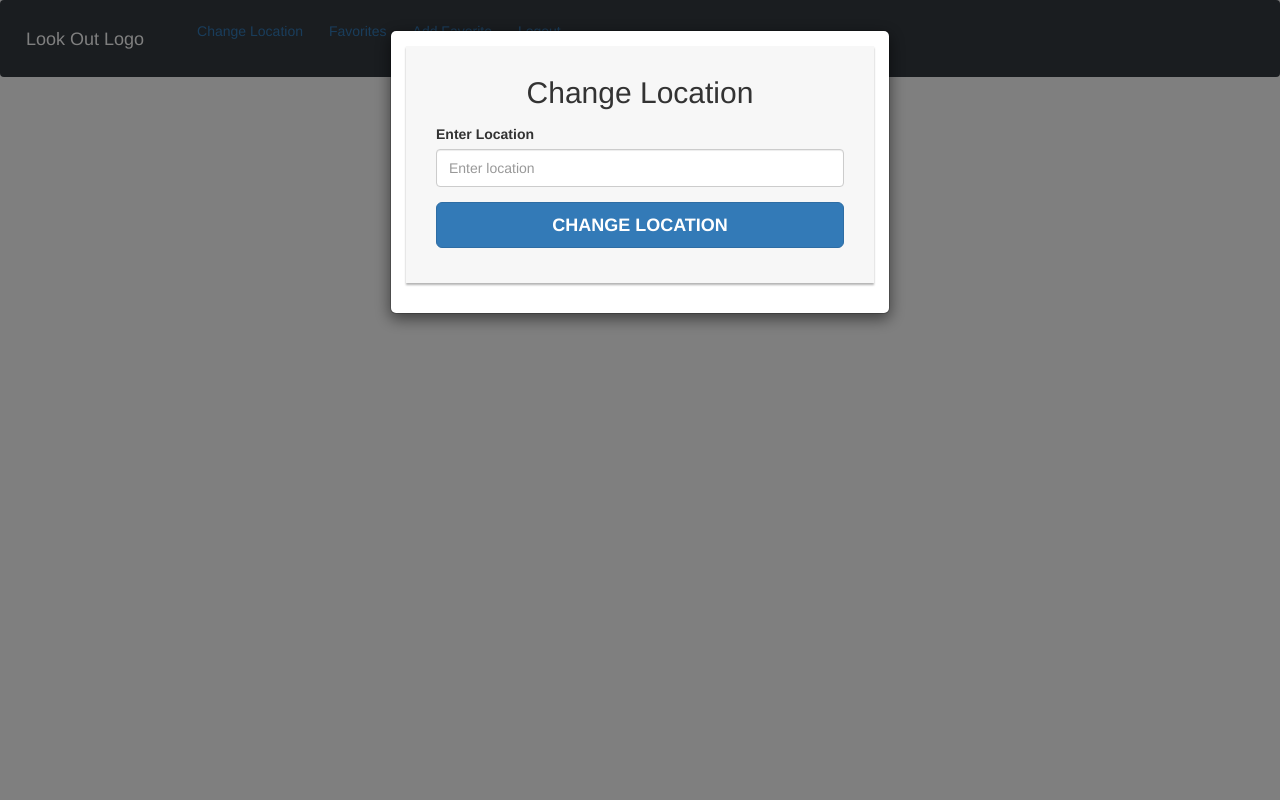
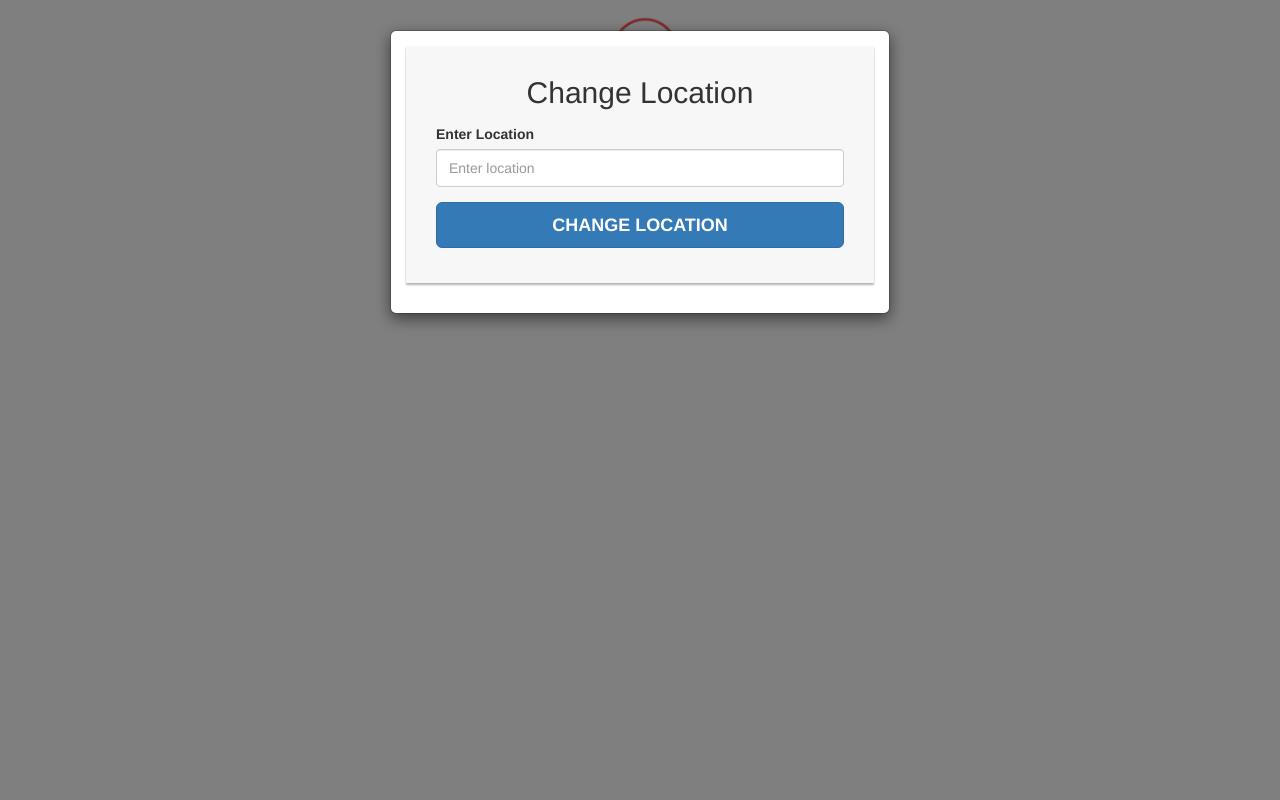
Before and after one commit to MR-Stan/Look-Out, a Node server app: page /location in a window 1280 px wide. Run offline with Node 20, Linux system fonts and the light colour scheme; some libraries are stand-ins or nearby versions.

Commit message:
updated nav and homepage

```diff
--- a/public/styles/header.css
+++ b/public/styles/header.css
@@ -1,3 +1,23 @@
 .btn-link {
     text-decoration: none;
 }
+
+#lookoutLogo {
+    position: absolute;
+    top: 15px;
+    left: 50%;
+    transform: translate(-50%);
+    width: 100px;
+
+}
+
+  .hpLogo {
+    width: 150px;
+    height: auto;
+    padding-left: 1rem;
+
+  }
+
+  #navbarNav {
+      padding-bottom: 20px;
+  }
--- a/views/partials/header.handlebars
+++ b/views/partials/header.handlebars
@@ -1,35 +1,37 @@
 {{!-- navbar --}}
-<nav class="navbar navbar-expand-lg navbar-dark bg-dark">
-    <a class="navbar-brand" href="/">Look Out Logo</a>
-    <button class="navbar-toggler" type="button" data-toggle="collapse" data-target="#navbarNav"
-        aria-controls="navbarNav" aria-expanded="false" aria-label="Toggle navigation">
+{{!-- <nav class="navbar navbar-expand-lg navbar-dark bg-dark"> --}}
+{{!-- <a class="navbar-brand" href="/">Look Out Logo</a> --}}
+<a href=""><img class="hpLogo" src="../images/lookoutlogo.png" alt="loLogo" id="lookoutLogo" /></a>
+
+<button class="navbar-toggler" type="button" data-toggle="collapse" data-target="#navbarNav" aria-controls="navbarNav"
+    aria-expanded="false" aria-label="Toggle navigation">
     <span class="navbar-toggler-icon"></span>
 </button>
 <div class="collapse navbar-collapse" id="navbarNav">
     <ul class="navbar-nav">
         <li class="nav-item">
             {{!-- change location --}}
-                <form class="clearfix mb-4" method="GET" action="/location">
+            {{!-- <form class="clearfix mb-4" method="GET" action="/location">
                     <button class="btn btn-link navbar-btn">Change Location</button>
-                </form>
+                </form> --}}
         </li>
         <li class="nav-item">
             {{!-- access favorites --}}
-                <form class="clearfix mb-4" method="GET" action="/favorites">
+            {{!-- <form class="clearfix mb-4" method="GET" action="/favorites">
                 <button class="btn btn-link navbar-btn">Favorites</button>
-                </form>
+            </form> --}}
         </li>
         <li class="nav-item">
             {{!-- add favorite --}}
-                <form class="clearfix mb-4" method="GET" action="/newfavorite">
+            {{!-- <form class="clearfix mb-4" method="GET" action="/newfavorite">
                     <button class="btn btn-link navbar-btn">Add Favorite</button>
-                </form>
+                </form> --}}
         </li>
         <li class="nav-item">
             {{!-- logout --}}
-                <form class="clearfix mb-4" method="POST" action="/logout">
+            {{!-- <form class="clearfix mb-4" method="POST" action="/logout">
                     <button class="btn btn-link navbar-btn">Logout</button>
-                </form>
+                </form> --}}
         </li>
     </ul>
 </div>
```
Also changed, not shown: public/js/home.js (+8 -0 lines), public/styles/home.css (+62 -0 lines), views/home.handlebars (+43 -2 lines), package.json (line endings or trailing spaces). Lines whose indentation alone changed are shown as unchanged.
